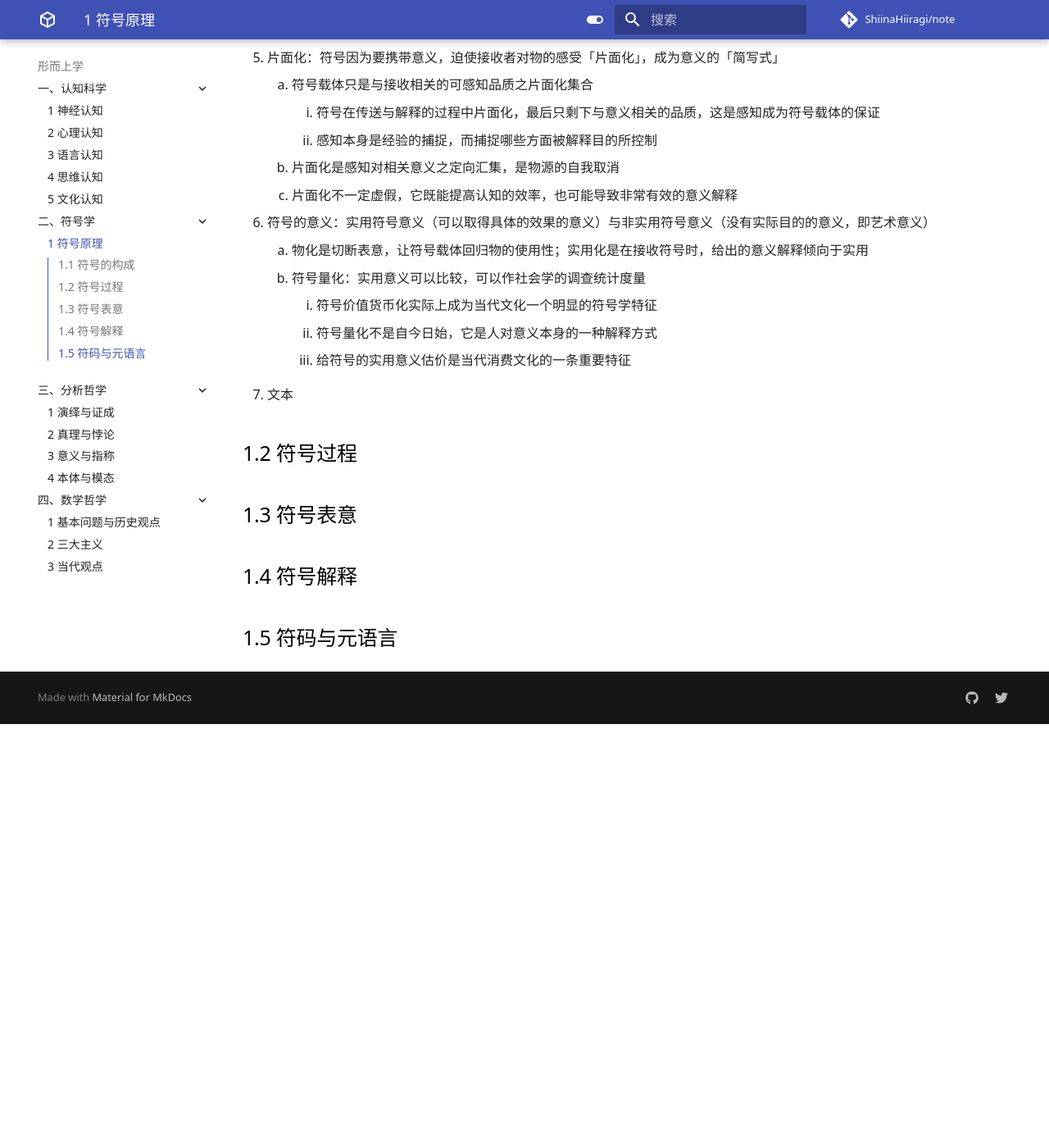
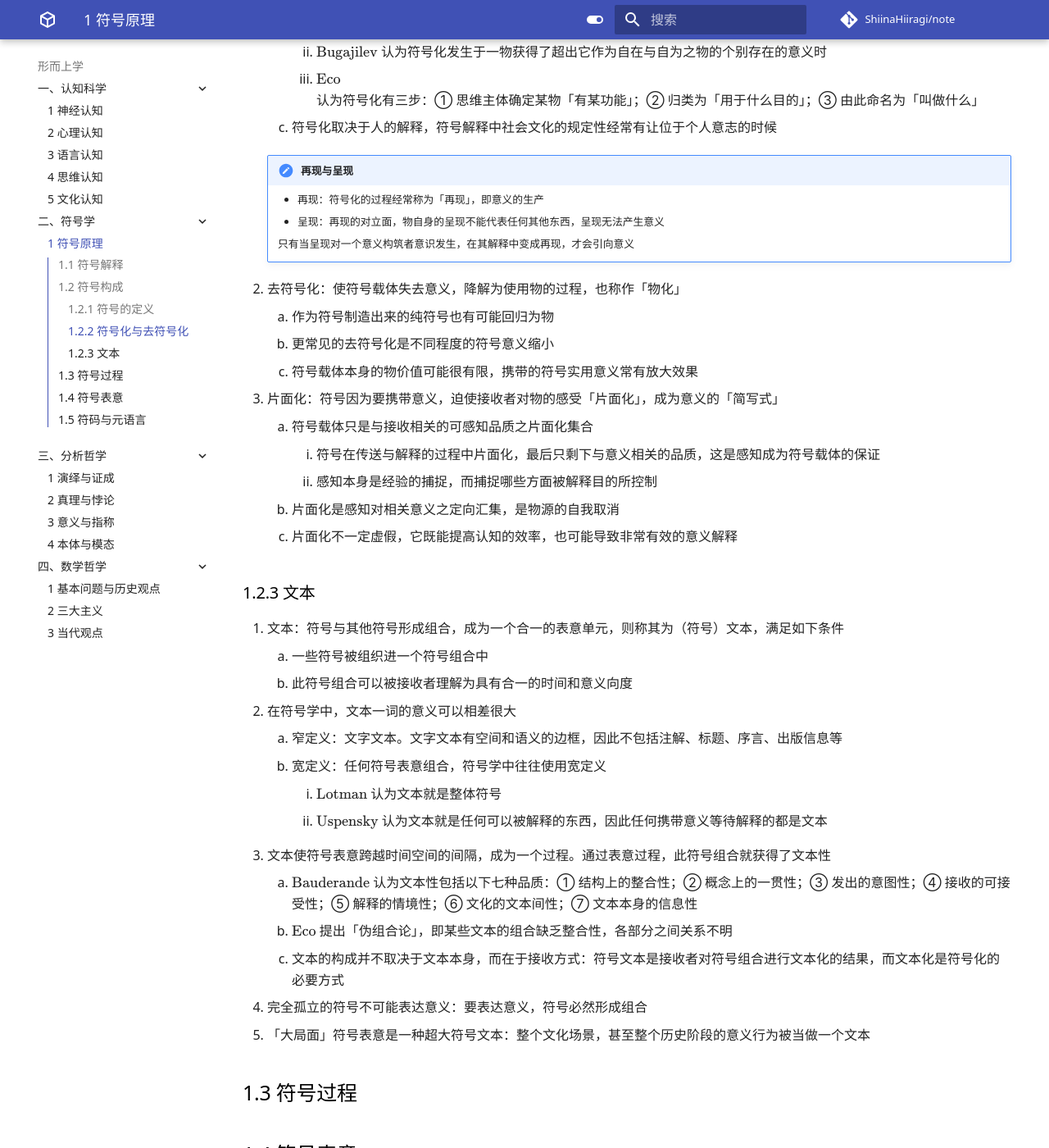
Before and after one commit to ShiinaHiiragi/note, an MkDocs documentation site: the page built from docs/meta/sign/prin.md, in a window 1280 px wide and 1400 px high, scrolled down 1526 px. Shown: the whole window at 82% size. Built offline with MkDocs 1.6.1 and Material for MkDocs 9.7.7, drawn with Linux system fonts in a browser that asks for light colours; comment, search, counter and statistics services are not loaded; before the commit the page ends 2409 px from its top, so only the background shows below that; some of the changed text lies outside the part shown.

Commit message:
finish semi chap 01

```diff
--- a/docs/meta/sign/prin.md
+++ b/docs/meta/sign/prin.md
@@ -1,6 +1,9 @@
 # 1 符号原理
 
-## 1.1 符号的构成
+## 1.1 符号解释
+
+## 1.2 符号构成
+### 1.2.1 符号的定义
 1. 符号的传统定义：一物代一物
     1. 符号需要一个「感知」作为符号载体，感知本身不是符号。符号是载体的感知与这个感知携带的意义之间的关系，常将符号载体直接称作符号
     2. 符号载体与物质之间有直接间接的关联，但符号本身不一定具有物质性
@@ -19,7 +22,15 @@
 
             实用意义符号与艺术意义符号的区别不在符号本身，而在于接收者如何解释
 
-3. 符号化：对感知进行意义解释，是人对付经验的基本方式
+3. 符号的意义：实用符号意义（可以取得具体的效果的意义）与非实用符号意义（没有实际目的的意义，即艺术意义）
+    1. 物化是切断表意，让符号载体回归物的使用性；实用化是在接收符号时，给出的意义解释倾向于实用
+    2. 符号量化：实用意义可以比较，可以作社会学的调查统计度量
+        1. 符号价值货币化实际上成为当代文化一个明显的符号学特征
+        2. 符号量化不是自今日始，它是人对意义本身的一种解释方式
+        3. 给符号的实用意义估价是当代消费文化的一条重要特征
+
+### 1.2.2 符号化与去符号化
+1. 符号化：对感知进行意义解释，是人对付经验的基本方式
     1. 从历史规律来看，符号表意性随着文明的进程而增加，当代文化的一个重要特点是「符号泛滥」
         1. 绝大部分自然物原本与人无关，「征服自然」将之拉入人化的世界
         2. 是在绝大部分符号—使用体中，表意成分越来越大，以至于可以忽略使用性
@@ -27,7 +38,7 @@
         4. 人工符号中的实用表意部分越来越小，艺术部分比例越来越大，出现「泛艺术化」的现象
     2. 符号化何时开始：即事物在什么样的条件下开始被解释出意义
         1. $\text{Mukarovsky}$ 认为符号化应当划为两个阶段：前符号实践与符号功能
-        2. $\text{Bogatyrev}$ 认为符号化发生于一物获得了超出它作为自在与自为之物的个别存在的意义时
+        2. $\text{Bugajilev}$ 认为符号化发生于一物获得了超出它作为自在与自为之物的个别存在的意义时
         3. $\text{Eco}$ 认为符号化有三步：① 思维主体确定某物「有某功能」；② 归类为「用于什么目的」；③ 由此命名为「叫做什么」
     3. 符号化取决于人的解释，符号解释中社会文化的规定性经常有让位于个人意志的时候
 
@@ -37,28 +48,35 @@
 
         只有当呈现对一个意义构筑者意识发生，在其解释中变成再现，才会引向意义
 
-4. 去符号化：使符号载体失去意义，降解为使用物的过程，也称作「物化」
+2. 去符号化：使符号载体失去意义，降解为使用物的过程，也称作「物化」
     1. 作为符号制造出来的纯符号也有可能回归为物
     2. 更常见的去符号化是不同程度的符号意义缩小
     3. 符号载体本身的物价值可能很有限，携带的符号实用意义常有放大效果
-5. 片面化：符号因为要携带意义，迫使接收者对物的感受「片面化」，成为意义的「简写式」
+3. 片面化：符号因为要携带意义，迫使接收者对物的感受「片面化」，成为意义的「简写式」
     1. 符号载体只是与接收相关的可感知品质之片面化集合
         1. 符号在传送与解释的过程中片面化，最后只剩下与意义相关的品质，这是感知成为符号载体的保证
         2. 感知本身是经验的捕捉，而捕捉哪些方面被解释目的所控制
     2. 片面化是感知对相关意义之定向汇集，是物源的自我取消
     3. 片面化不一定虚假，它既能提高认知的效率，也可能导致非常有效的意义解释
-6. 符号的意义：实用符号意义（可以取得具体的效果的意义）与非实用符号意义（没有实际目的的意义，即艺术意义）
-    1. 物化是切断表意，让符号载体回归物的使用性；实用化是在接收符号时，给出的意义解释倾向于实用
-    2. 符号量化：实用意义可以比较，可以作社会学的调查统计度量
-        1. 符号价值货币化实际上成为当代文化一个明显的符号学特征
-        2. 符号量化不是自今日始，它是人对意义本身的一种解释方式
-        3. 给符号的实用意义估价是当代消费文化的一条重要特征
-7. 文本
 
-## 1.2 符号过程
+### 1.2.3 文本
+1. 文本：符号与其他符号形成组合，成为一个合一的表意单元，则称其为（符号）文本，满足如下条件
+    1. 一些符号被组织进一个符号组合中
+    2. 此符号组合可以被接收者理解为具有合一的时间和意义向度
+2. 在符号学中，文本一词的意义可以相差很大
+    1. 窄定义：文字文本。文字文本有空间和语义的边框，因此不包括注解、标题、序言、出版信息等
+    2. 宽定义：任何符号表意组合，符号学中往往使用宽定义
+        1. $\text{Lotman}$ 认为文本就是整体符号
+        2. $\text{Uspensky}$ 认为文本就是任何可以被解释的东西，因此任何携带意义等待解释的都是文本
+3. 文本使符号表意跨越时间空间的间隔，成为一个过程。通过表意过程，此符号组合就获得了文本性
+    1. $\text{Bauderande}$ 认为文本性包括以下七种品质：① 结构上的整合性；② 概念上的一贯性；③ 发出的意图性；④ 接收的可接受性；⑤ 解释的情境性；⑥ 文化的文本间性；⑦ 文本本身的信息性
+    2. $\text{Eco}$ 提出「伪组合论」，即某些文本的组合缺乏整合性，各部分之间关系不明
+    3. 文本的构成并不取决于文本本身，而在于接收方式：符号文本是接收者对符号组合进行文本化的结果，而文本化是符号化的必要方式
+4. 完全孤立的符号不可能表达意义：要表达意义，符号必然形成组合
+5. 「大局面」符号表意是一种超大符号文本：整个文化场景，甚至整个历史阶段的意义行为被当做一个文本
 
-## 1.3 符号表意
+## 1.3 符号过程
 
-## 1.4 符号解释
+## 1.4 符号表意
 
 ## 1.5 符码与元语言
```
Also changed, not shown: docs/index.md (+1 -1 lines).
